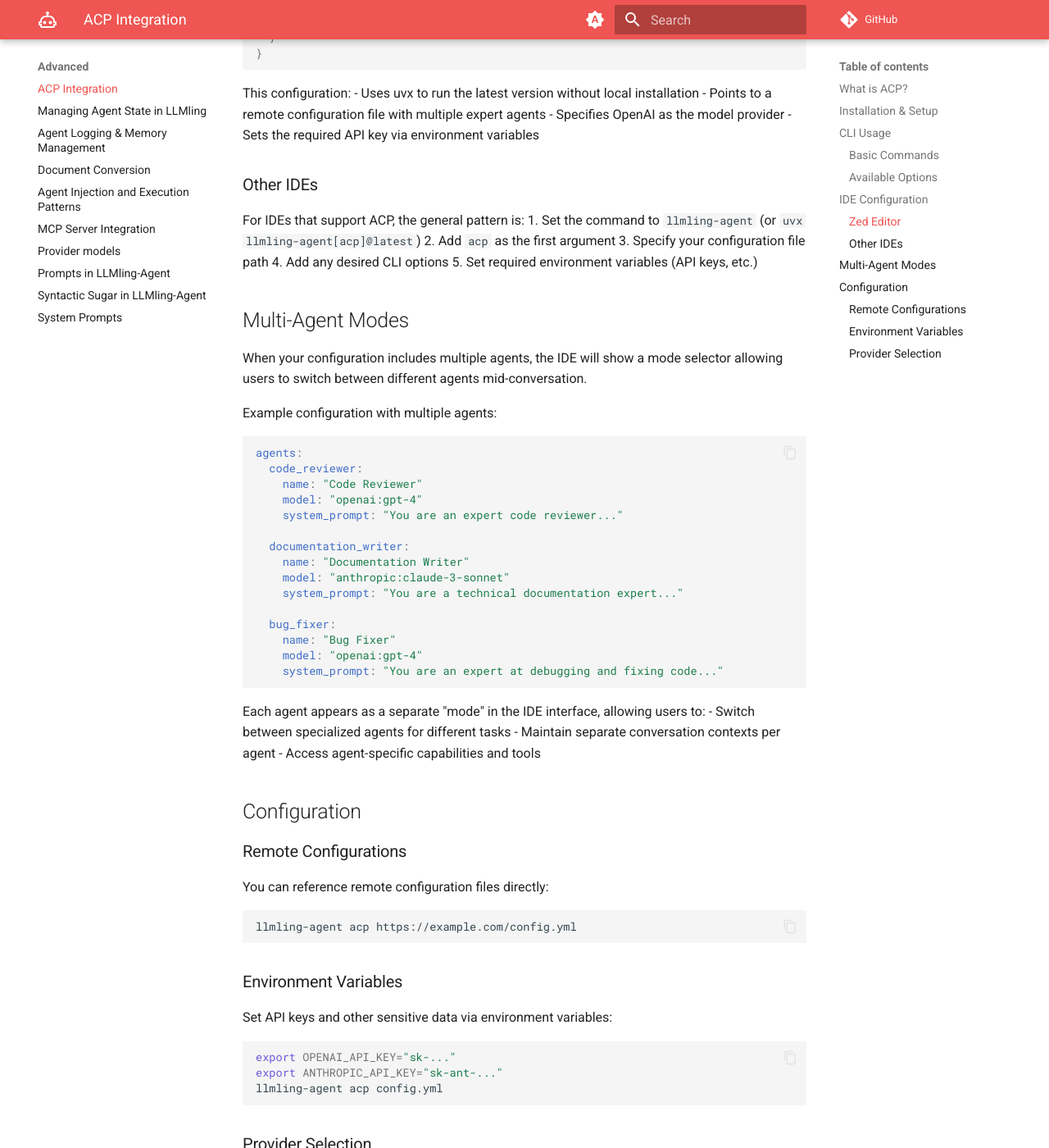
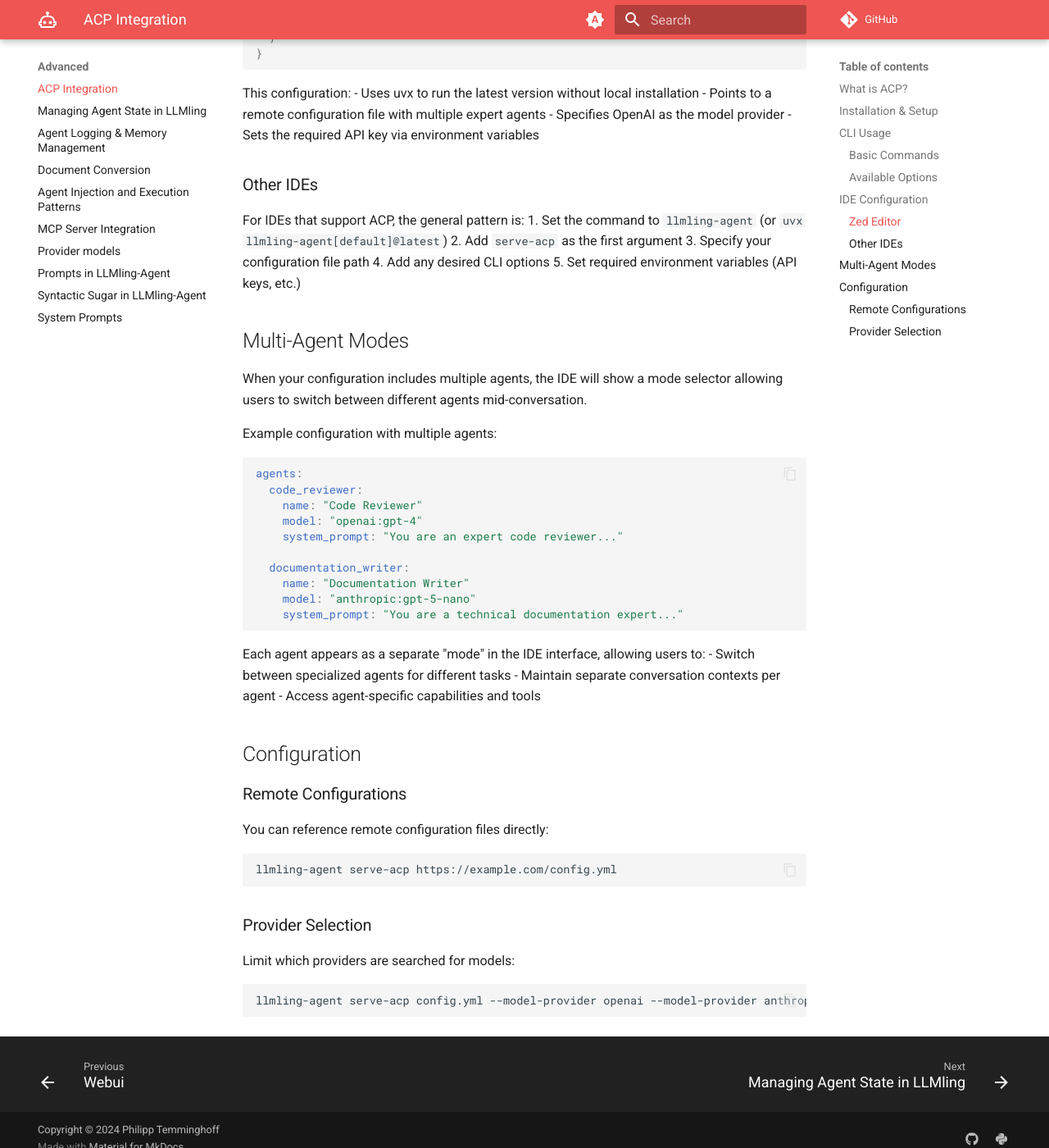
Before and after one commit to uk0/llmling-agent, an MkDocs documentation site: the page built from docs/advanced/acp_integration.md, in a window 1280 px wide and 1400 px high, scrolled down 1880 px. Shown: the whole window at 82% size. Built offline with MkDocs 1.6.1 and Material for MkDocs 9.7.7, drawn with Linux system fonts in a browser that asks for light colours; comment, search, counter and statistics services are not loaded; some of the changed text lies outside the part shown.

Commit message:
chore: docs

````diff
--- a/docs/advanced/acp_integration.md
+++ b/docs/advanced/acp_integration.md
@@ -32,19 +32,19 @@
 Start an ACP server from a configuration file:
 
 ```bash
-llmling-agent acp agents.yml
+llmling-agent serve-acp agents.yml
 ```
 
 With file system access enabled:
 
 ```bash
-llmling-agent acp agents.yml --file-access
+llmling-agent serve-acp agents.yml --file-access
 ```
 
 With full capabilities (file system + terminal):
 
 ```bash
-llmling-agent acp agents.yml --file-access --terminal-access
+llmling-agent serve-acp agents.yml --file-access --terminal-access
 ```
 
 ### Available Options
@@ -93,8 +93,8 @@
 ### Other IDEs
 
 For IDEs that support ACP, the general pattern is:
-1. Set the command to `llmling-agent` (or `uvx llmling-agent[acp]@latest`)
-2. Add `acp` as the first argument
+1. Set the command to `llmling-agent` (or `uvx llmling-agent[default]@latest`)
+2. Add `serve-acp` as the first argument
 3. Specify your configuration file path
 4. Add any desired CLI options
 5. Set required environment variables (API keys, etc.)
@@ -114,13 +114,9 @@
 
   documentation_writer:
     name: "Documentation Writer"
-    model: "anthropic:claude-3-sonnet"
+    model: "anthropic:gpt-5-nano"
     system_prompt: "You are a technical documentation expert..."
 
-  bug_fixer:
-    name: "Bug Fixer"
-    model: "openai:gpt-4"
-    system_prompt: "You are an expert at debugging and fixing code..."
 ```
 
 Each agent appears as a separate "mode" in the IDE interface, allowing users to:
@@ -135,23 +131,14 @@
 You can reference remote configuration files directly:
 
 ```bash
-llmling-agent acp https://example.com/config.yml
+llmling-agent serve-acp https://example.com/config.yml
 ```
 
-### Environment Variables
-
-Set API keys and other sensitive data via environment variables:
-
-```bash
-export OPENAI_API_KEY="sk-..."
-export ANTHROPIC_API_KEY="sk-ant-..."
-llmling-agent acp config.yml
-```
 
 ### Provider Selection
 
 Limit which providers are searched for models:
 
 ```bash
-llmling-agent acp config.yml --model-provider openai --model-provider anthropic
+llmling-agent serve-acp config.yml --model-provider openai --model-provider anthropic
 ```
````
